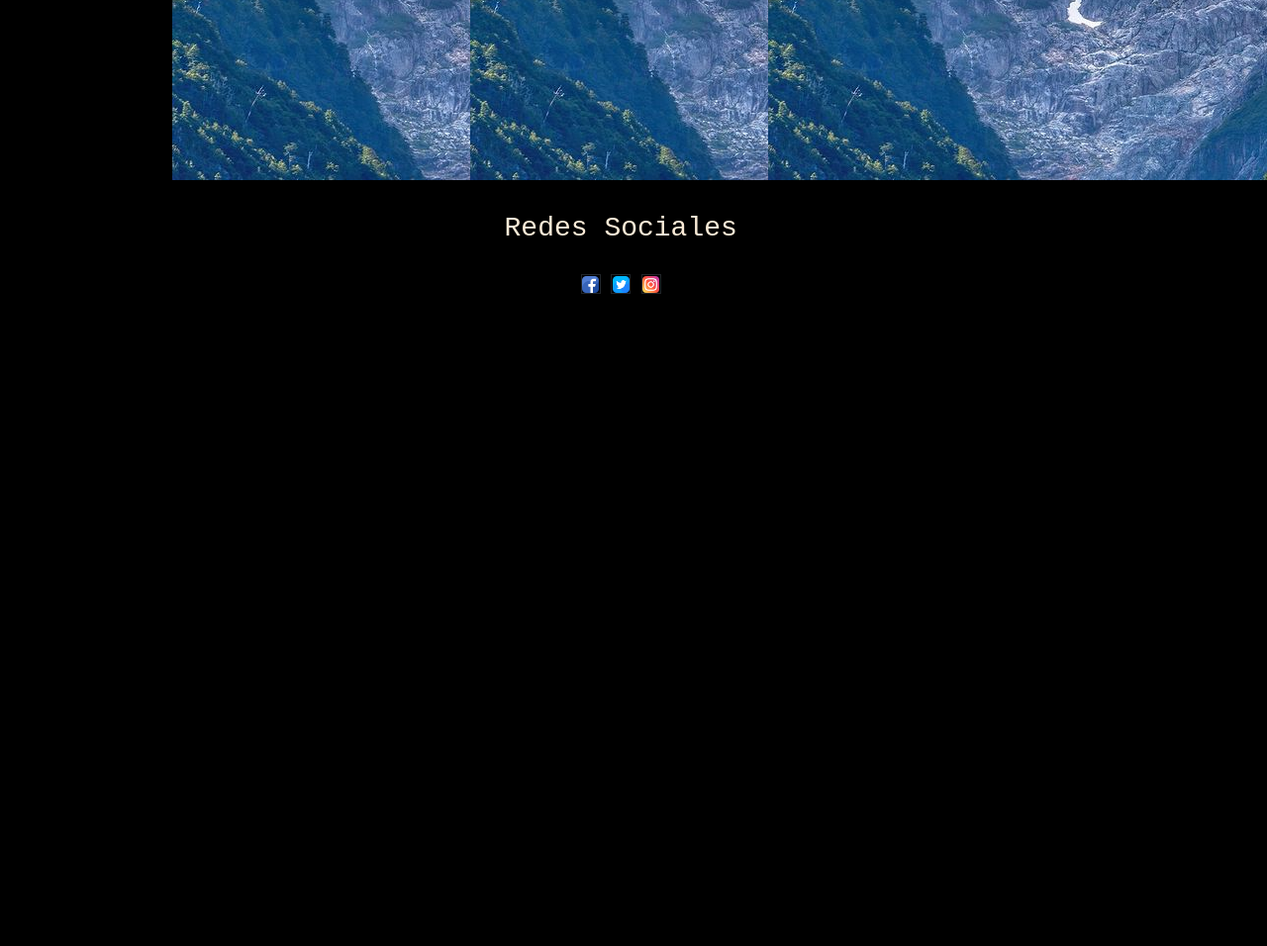
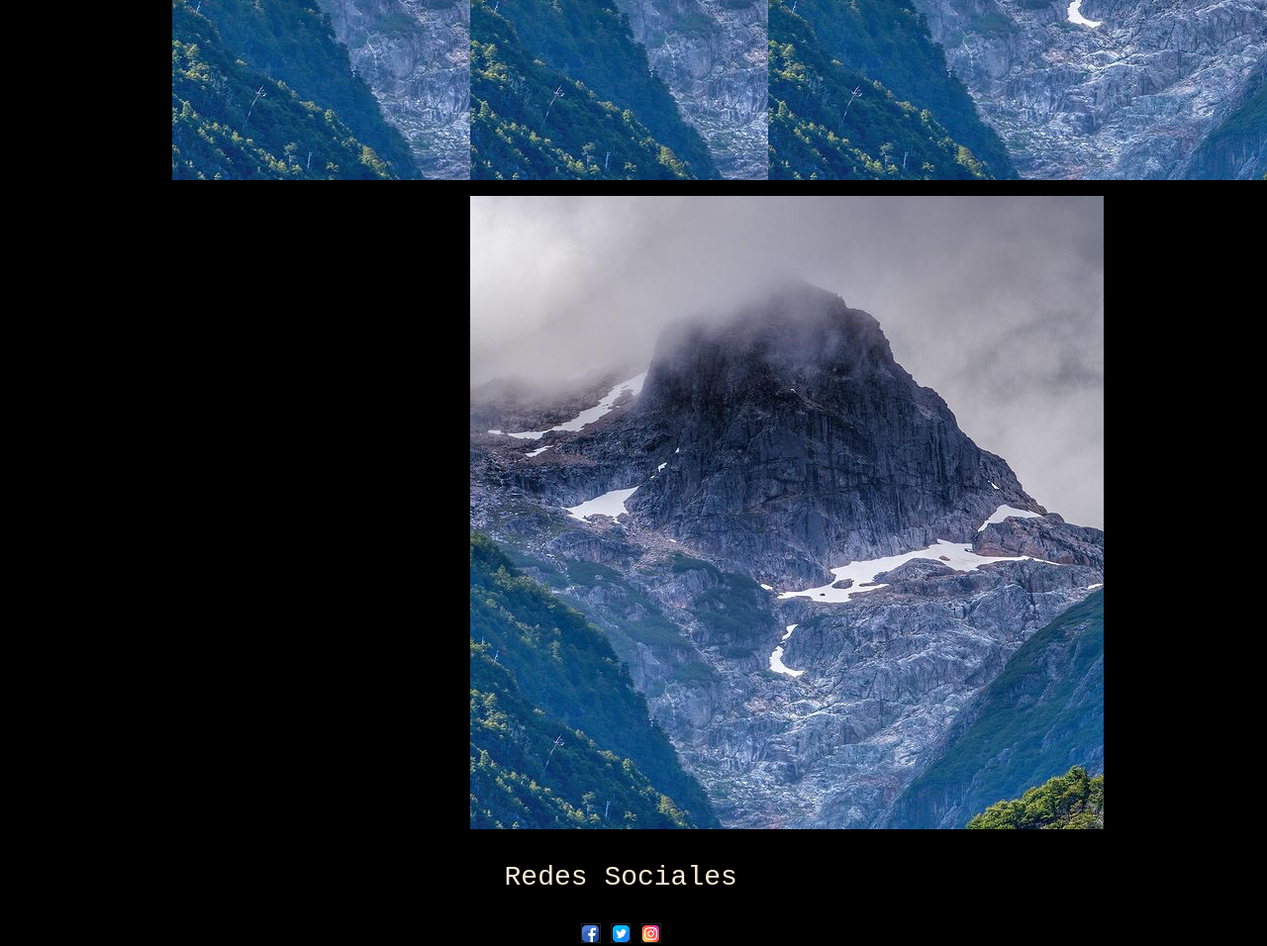
Before and after one commit to omastrangelo/Atmospheric-Visuals, a plain HTML site: page pages/galeria.html in a window 1280 px wide. Shown: the part 1262-2218 px from the top of the page at 99% size. Before the commit the page ends 1562 px from the top, so only its background shows below. Drawn offline with nearby package versions, Linux system fonts and the light colour scheme.

Commit message:
ajustando cambios de imagen e incorporacion de bootstrap en todas las paginas

```diff
--- a/pages/galeria.html
+++ b/pages/galeria.html
@@ -50,6 +50,9 @@
             <div class="col-12 col-md-6 col-lg-4 col-xl-3 mb-3_5">
                 <img src="../img/Montana.jpg" alt="">
             </div>
+            <div class="col-12 col-md-6 col-lg-4 col-xl-3 mb-3_5">
+                <img src="../img/Montana.jpg" alt="">
+            </div>
         </div>
     </div>
     <!--Footer-->
```
